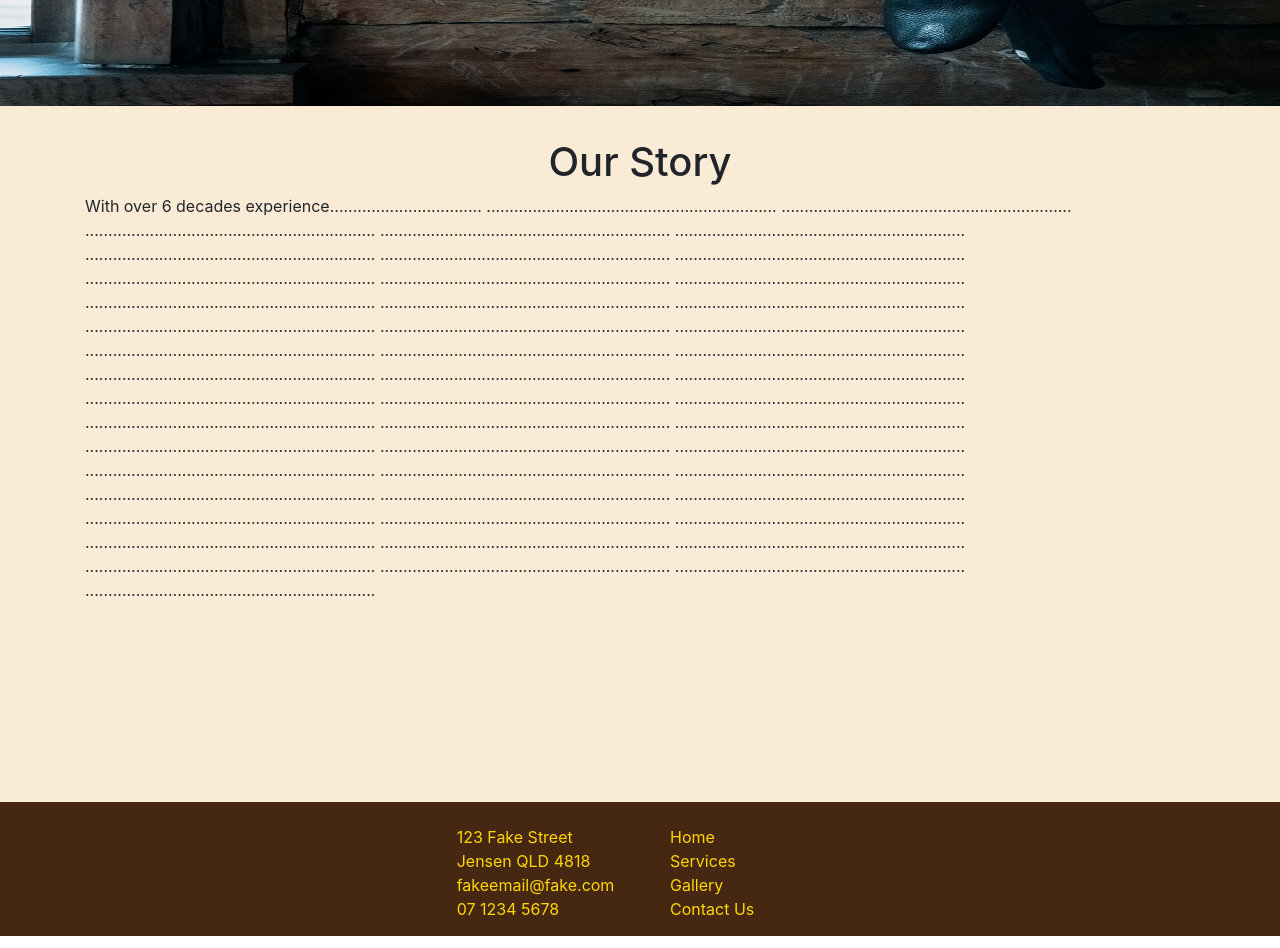
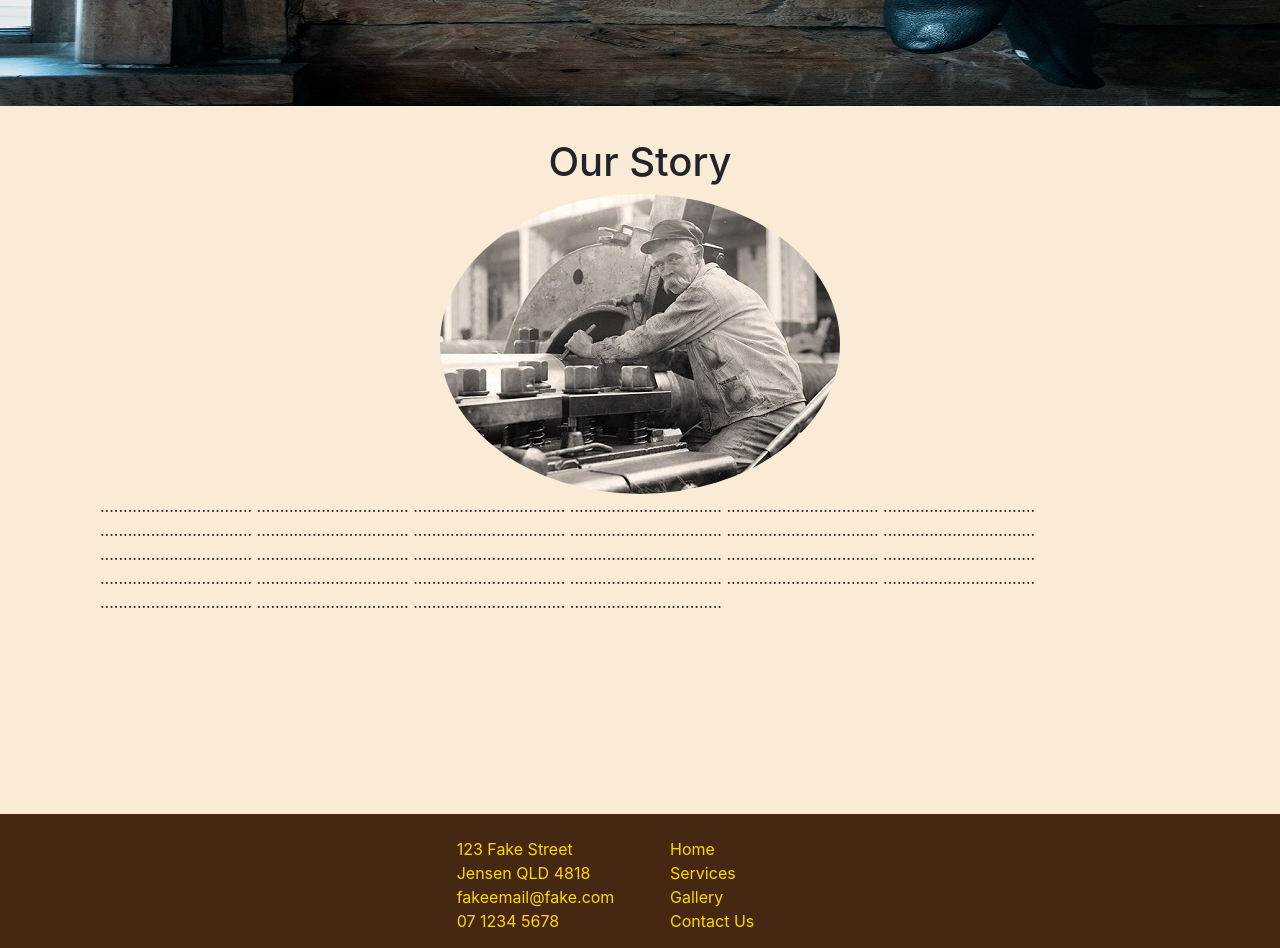
Before and after one commit to rjbess/PhillipsWebsite, a React (Create React App) app: page / in a window 1280 px wide. Shown: the part 380-1328 px from the top of the page. Built offline with nearby package versions, Linux system fonts and the light colour scheme.

Commit message:
Add files via upload

```diff
--- a/src/App.js
+++ b/src/App.js
@@ -8,9 +8,9 @@ import ContactUs from './Components/ContactUs';
 import NoMatch from './Components/NoMatch';
 import LayoutPage from './Components/LayoutPage';
 import NavigationBar from './Components/NavigationBar';
-import Jumbotron from './Components/Jumbotron';
 import PageFooter from "./Components/PageFooter";
 import './App.css'
+import Jumbotron from "./Components/Jumbotron";
 
 const{Header, Content, Footer}=Layout;
 
--- a/src/Components/Home.js
+++ b/src/Components/Home.js
@@ -1,9 +1,10 @@
 import React from 'react'
-import {Container, Row} from "react-bootstrap";
+import {Container, Row, Image, Col} from "react-bootstrap";
 import styled from 'styled-components';
+import Phillip from "../Assests/oldmanphoto.jpg";
 
 const Styled = styled.div`
-  .text {
+  .col {
     display: flex;
     flex-direction: column;
     justify-items: center;
@@ -15,61 +16,43 @@ const Styled = styled.div`
 class Home extends React.Component{
     render(){
         return(
-
-                <Container className="container" fluid>
-                    <Styled>
-                        <Row className="text">
-                            <h1>Our Story</h1>
-                            <text>With over 6 decades experience.................................
-                                ...............................................................
-                                ...............................................................
-                                ...............................................................
-                                ...............................................................
-                                ...............................................................
-                                ...............................................................
-                                ...............................................................
-                                ...............................................................
-                                ...............................................................
-                                ...............................................................
-                                ...............................................................
-                                ...............................................................
-                                ...............................................................
-                                ...............................................................
-                                ...............................................................
-                                ...............................................................
-                                ...............................................................
-                                ...............................................................
-                                ...............................................................
-                                ...............................................................
-                                ...............................................................
-                                ...............................................................
-                                ...............................................................
-                                ...............................................................
-                                ...............................................................
-                                ...............................................................
-                                ...............................................................
-                                ...............................................................
-                                ...............................................................
-                                ...............................................................
-                                ...............................................................
-                                ...............................................................
-                                ...............................................................
-                                ...............................................................
-                                ...............................................................
-                                ...............................................................
-                                ...............................................................
-                                ...............................................................
-                                ...............................................................
-                                ...............................................................
-                                ...............................................................
-                                ...............................................................
-                                ...............................................................
-                                ...............................................................
-                                ...............................................................
-                                ...............................................................
-                                ...............................................................
-                                ...............................................................
-                            </text>
+                   <Container className="container" fluid>
+                   <Styled>
+                        <Row>
+                            <Col className='col'>
+                                <h1>Our Story</h1>
+                                <Image src={Phillip} fluid roundedCircle/>
+                                <div>
+                                    .................................
+                                    .................................
+                                    .................................
+                                    .................................
+                                    .................................
+                                    .................................
+                                    .................................
+                                    .................................
+                                    .................................
+                                    .................................
+                                    .................................
+                                    .................................
+                                    .................................
+                                    .................................
+                                    .................................
+                                    .................................
+                                    .................................
+                                    .................................
+                                    .................................
+                                    .................................
+                                    .................................
+                                    .................................
+                                    .................................
+                                    .................................
+                                    .................................
+                                    .................................
+                                    .................................
+                                    .................................
+                                </div>
+                            </Col>
                         </Row>
                     </Styled>
                 </Container>
--- a/src/Components/NavigationBar.js
+++ b/src/Components/NavigationBar.js
@@ -7,11 +7,14 @@ const Styles = styled.div`
     background-color: #452712;
     margin-bottom: 0px;
   }
-  .navbar-brand, .navbar-nav .link {
+  .navbar-brand,.navbar-nav .link {
     color:gold;
     &:hover{
       color:goldenrod;
     }
+  }
+  .navbar-toggle{
+  border-color: gold !important;
   }
 `
 
@@ -21,8 +24,8 @@ class NavigationBar extends React.Component{
             <Styles>
                 <Navbar expand="md">
                     <Navbar.Brand href="/">NQ Leather <br/>& Shoe Repair</Navbar.Brand>
-                    <Navbar.Toggle aria-controls="basic-navbar-nav" className="link"/>
-                    <Navbar.Collapse id="basic-navbar-nav" className="link">
+                    <Navbar.Toggle aria-controls="basic-navbar-nav"/>
+                    <Navbar.Collapse id="basic-navbar-nav">
                         <Nav className="ml-auto">
                             <Nav.Item>
                                 <Nav.Link href="/" className="link">Home</Nav.Link>
```
Also changed, not shown: src/Assests/oldmanphoto.jpg (added), 1 other file (tests, documents, lock files or other folders). Lines whose indentation alone changed are shown as unchanged.
